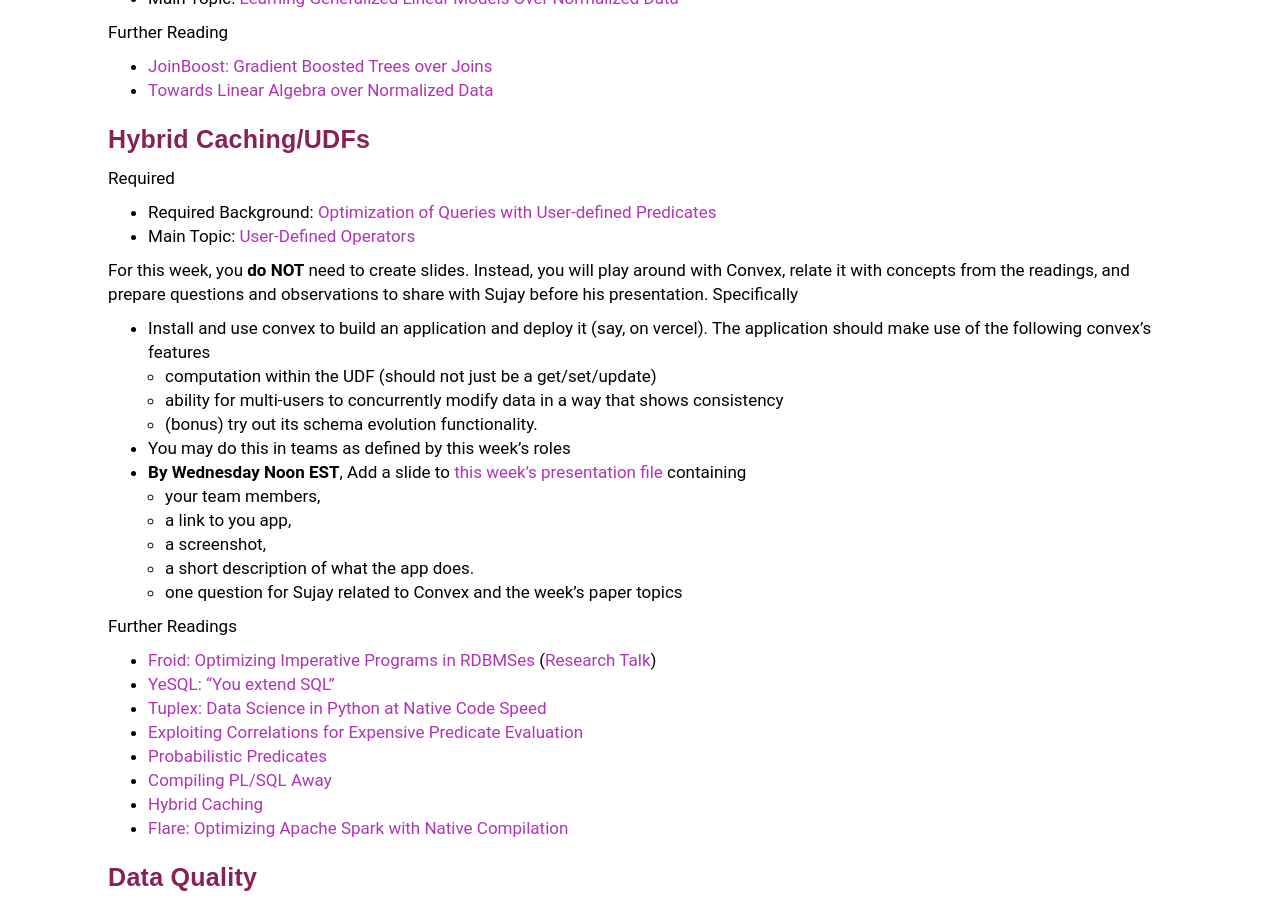
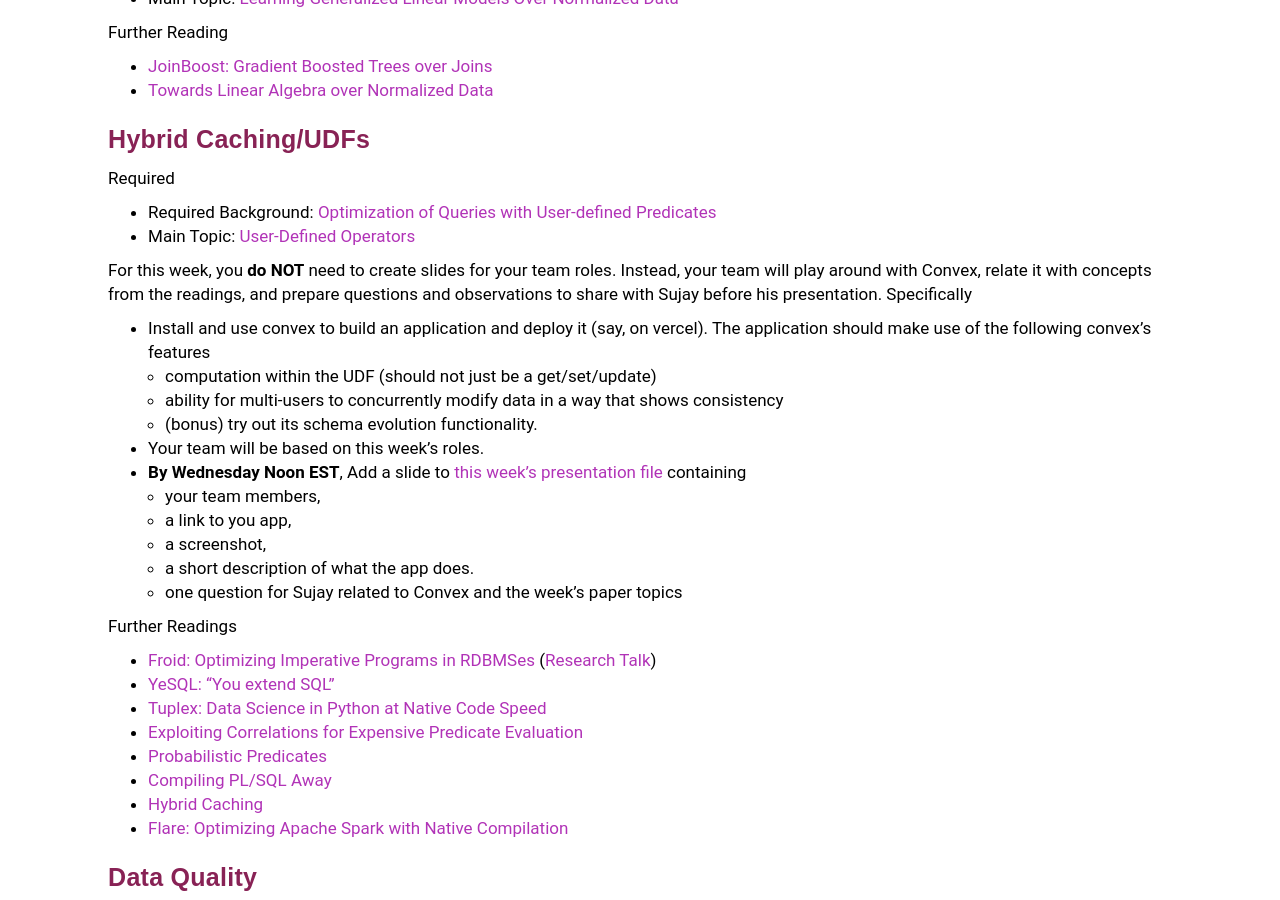
Before and after one commit to w6113/website_2022, a Jekyll site: the page built from papers.md, in a window 1280 px wide and 900 px high, scrolled down 5173 px. Built offline with Jekyll 4.4.1, drawn with Linux system fonts in a browser that asks for light colours.

Commit message:
lazy commit msg

```diff
--- a/papers.md
+++ b/papers.md
@@ -320,13 +320,13 @@ Required
 * Main Topic: [User-Defined Operators](https://www.vldb.org/pvldb/vol15/p1119-sichert.pdf)
 
 
-For this week, you **do NOT** need to create slides.  Instead, you will play around with Convex, relate it with concepts from the readings, and prepare questions and observations to share with Sujay before his presentation.  Specifically
+For this week, you **do NOT** need to create slides for your team roles.  Instead, your team will play around with Convex, relate it with concepts from the readings, and prepare questions and observations to share with Sujay before his presentation.  Specifically
 
 * Install and use convex to build an application and deploy it (say, on vercel).   The application should make use of the following convex's features
   * computation within the UDF (should not just be a get/set/update)
   * ability for multi-users to concurrently modify data in a way that shows consistency
   * (bonus) try out its schema evolution functionality.
-* You may do this in teams as defined by this week's roles
+* Your team will be based on this week's roles.
 * **By Wednesday Noon EST**, Add a slide to [this week's presentation file](https://docs.google.com/presentation/d/1Ra8EzOy3ifNpe4LflfyiZfkrX_GD9vcW5qti8djBoCI/edit?usp=drive_web&ouid=105915010117105077916) containing
   * your team members,
   * a link to you app,
```
